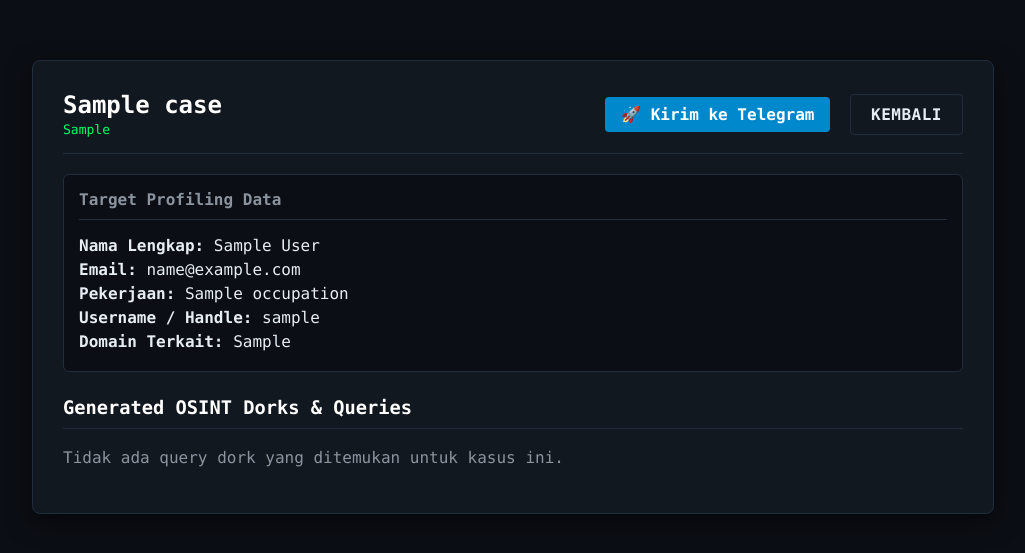
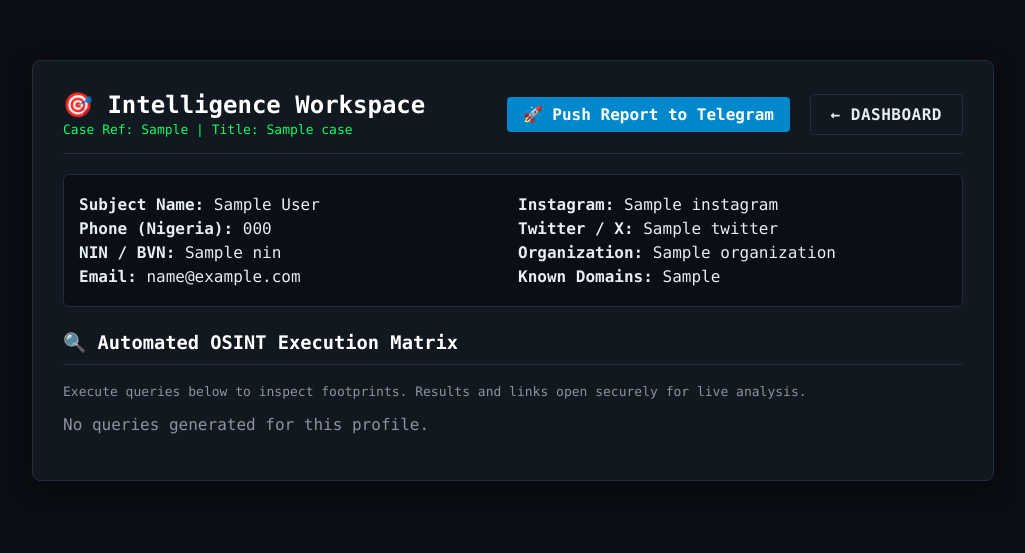
Before and after one commit to bigsamtj/NEUROMAP, a PHP site: template resources/views/investigations/show.php in a window 1280 px wide. Shown: the top 553 px of the page, without its empty margins (127-1152 px from the left). Run offline with PHP 8.4, Linux system fonts and the light colour scheme; the template is opened without the code that fills it: most values are stand-ins (such as "Sample title", 1, 10 or a date in 2020).

Commit message:
Update show.php

```diff
--- a/resources/views/investigations/show.php
+++ b/resources/views/investigations/show.php
@@ -1,47 +1,61 @@
 <?php
-$pageTitle = "NEUROMAP - Kasus: " . htmlspecialchars($case['title']);
+$pageTitle = "NEUROMAP - Reconnaissance Workspace: " . htmlspecialchars($case['title']);
 ob_start();
 ?>
 <div style="display: flex; justify-content: space-between; align-items: center; border-bottom: 1px solid var(--border-color); padding-bottom: 15px; margin-bottom: 20px;">
     <div>
-        <h2 style="margin: 0; border: none; padding: 0;"><?= htmlspecialchars($case['title']) ?></h2>
-        <span style="color: var(--accent-emerald); font-size: 13px;"><?= htmlspecialchars($case['case_ref']) ?></span>
+        <h2 style="margin: 0; border: none; padding: 0;">🎯 Intelligence Workspace</h2>
+        <span style="color: var(--accent-emerald); font-size: 13px;">Case Ref: <?= htmlspecialchars($case['case_ref']) ?> | Title: <?= htmlspecialchars($case['title']) ?></span>
     </div>
     <div>
-        <a href="/investigation/send-telegram?ref=<?= $case['case_ref'] ?>" class="btn-telegram" style="margin: 0; padding: 8px 16px;">🚀 Kirim ke Telegram</a>
-        <a href="/dashboard" class="btn" style="background: transparent; border: 1px solid var(--border-color); color: var(--text-main); margin-left: 10px;">Kembali</a>
+        <a href="/investigation/send-telegram?ref=<?= $case['case_ref'] ?>" class="btn-telegram" style="margin: 0; padding: 8px 16px;">🚀 Push Report to Telegram</a>
+        <a href="/dashboard" class="btn" style="background: transparent; border: 1px solid var(--border-color); color: var(--text-main); margin-left: 10px;">&larr; Dashboard</a>
     </div>
 </div>
 
-<div style="background: var(--bg-deep); padding: 15px; border-radius: 6px; border: 1px solid var(--border-color); margin-bottom: 25px;">
-    <h3 style="margin-top: 0; font-size: 16px; color: var(--text-muted);">Target Profiling Data</h3>
-    <p style="margin: 5px 0;"><strong>Nama Lengkap:</strong> <?= htmlspecialchars($case['full_name'] ?? '-') ?></p>
-    <p style="margin: 5px 0;"><strong>Email:</strong> <?= htmlspecialchars($case['email'] ?? '-') ?></p>
-    <p style="margin: 5px 0;"><strong>Pekerjaan:</strong> <?= htmlspecialchars($case['occupation'] ?? '-') ?></p>
-    <p style="margin: 5px 0;"><strong>Username / Handle:</strong> <?= htmlspecialchars($case['username_handle'] ?? '-') ?></p>
-    <p style="margin: 5px 0;"><strong>Domain Terkait:</strong> <?= htmlspecialchars($case['known_domains'] ?? '-') ?></p>
+<!-- Target Overview Box -->
+<div style="background: var(--bg-deep); padding: 15px; border-radius: 6px; border: 1px solid var(--border-color); margin-bottom: 25px; display: grid; grid-template-columns: repeat(2, 1fr); gap: 10px;">
+    <div>
+        <p style="margin: 5px 0;"><strong>Subject Name:</strong> <?= htmlspecialchars(($case['first_name'] ?? '') . ' ' . ($case['surname'] ?? 'N/A')) ?></p>
+        <p style="margin: 5px 0;"><strong>Phone (Nigeria):</strong> <?= htmlspecialchars($case['phone'] ?? 'N/A') ?></p>
+        <p style="margin: 5px 0;"><strong>NIN / BVN:</strong> <?= htmlspecialchars($case['nin'] ?? 'N/A') ?></p>
+        <p style="margin: 5px 0;"><strong>Email:</strong> <?= htmlspecialchars($case['email'] ?? 'N/A') ?></p>
+    </div>
+    <div>
+        <p style="margin: 5px 0;"><strong>Instagram:</strong> <?= htmlspecialchars($case['instagram'] ?? 'N/A') ?></p>
+        <p style="margin: 5px 0;"><strong>Twitter / X:</strong> <?= htmlspecialchars($case['twitter'] ?? 'N/A') ?></p>
+        <p style="margin: 5px 0;"><strong>Organization:</strong> <?= htmlspecialchars($case['organization'] ?? 'N/A') ?></p>
+        <p style="margin: 5px 0;"><strong>Known Domains:</strong> <?= htmlspecialchars($case['known_domains'] ?? 'N/A') ?></p>
+    </div>
 </div>
 
-<h3>Generated OSINT Dorks & Queries</h3>
+<h3>🔍 Automated OSINT Execution Matrix</h3>
+<p style="color: var(--text-muted); font-size: 13px;">Execute queries below to inspect footprints. Results and links open securely for live analysis.</p>
+
 <?php if (empty($searchRuns)): ?>
-    <p style="color: var(--text-muted);">Tidak ada query dork yang ditemukan untuk kasus ini.</p>
+    <p style="color: var(--text-muted);">No queries generated for this profile.</p>
 <?php else: ?>
-    <div style="display: flex; flex-direction: column; gap: 15px;">
+    <div style="display: flex; flexDirection: column; gap: 15px;">
         <?php foreach ($searchRuns as $run): ?>
             <div style="background: var(--bg-deep); border: 1px solid var(--border-color); padding: 15px; border-radius: 6px;">
-                <div style="display: flex; justify-content: space-between; margin-bottom: 8px;">
-                    <span style="color: var(--accent-emerald); font-weight: bold; font-size: 13px;"><?= htmlspecialchars($run['provider']) ?> Engine</span>
-                    <span style="background: #212d3d; padding: 2px 6px; border-radius: 4px; font-size: 11px;"><?= htmlspecialchars($run['status']) ?></span>
+                <div style="display: flex; justify-content: space-between; align-items: center; margin-bottom: 8px;">
+                    <div>
+                        <span style="color: var(--accent-emerald); font-weight: bold; font-size: 14px;"><?= htmlspecialchars($run['query_text']) ?></span>
+                        <div style="font-size: 11px; color: var(--text-muted); margin-top: 2px;">Category: <code><?= htmlspecialchars($run['provider']) ?></code></div>
+                    </div>
+                    <span style="background: #212d3d; color: var(--accent-emerald); padding: 4px 8px; border-radius: 4px; font-size: 11px; font-weight: bold;"><?= htmlspecialchars($run['status']) ?></span>
                 </div>
-                <code style="display: block; padding: 10px; margin-bottom: 10px; word-break: break-all;"><?= htmlspecialchars($run['query_text']) ?></code>
-                <div>
-                    <a href="<?= htmlspecialchars($run['search_url']) ?>" target="_blank" class="btn" style="font-size: 12px; padding: 6px 12px;">Buka Link Pencarian &rarr;</a>
+
+                <div style="display: flex; gap: 10px; margin-top: 12px;">
+                    <!-- Direct External Execution -->
+                    <a href="<?= htmlspecialchars($run['search_url']) ?>" target="_blank" class="btn" style="font-size: 12px; padding: 6px 14px; text-decoration: none;">
+                        Launch Search Query &rarr;
+                    </a>
                 </div>
             </div>
         <?php endforeach; ?>
     </div>
 <?php endif; ?>
-
 <?php
 $content = ob_get_clean();
 require_once __DIR__ . '/../layout.php';
```
